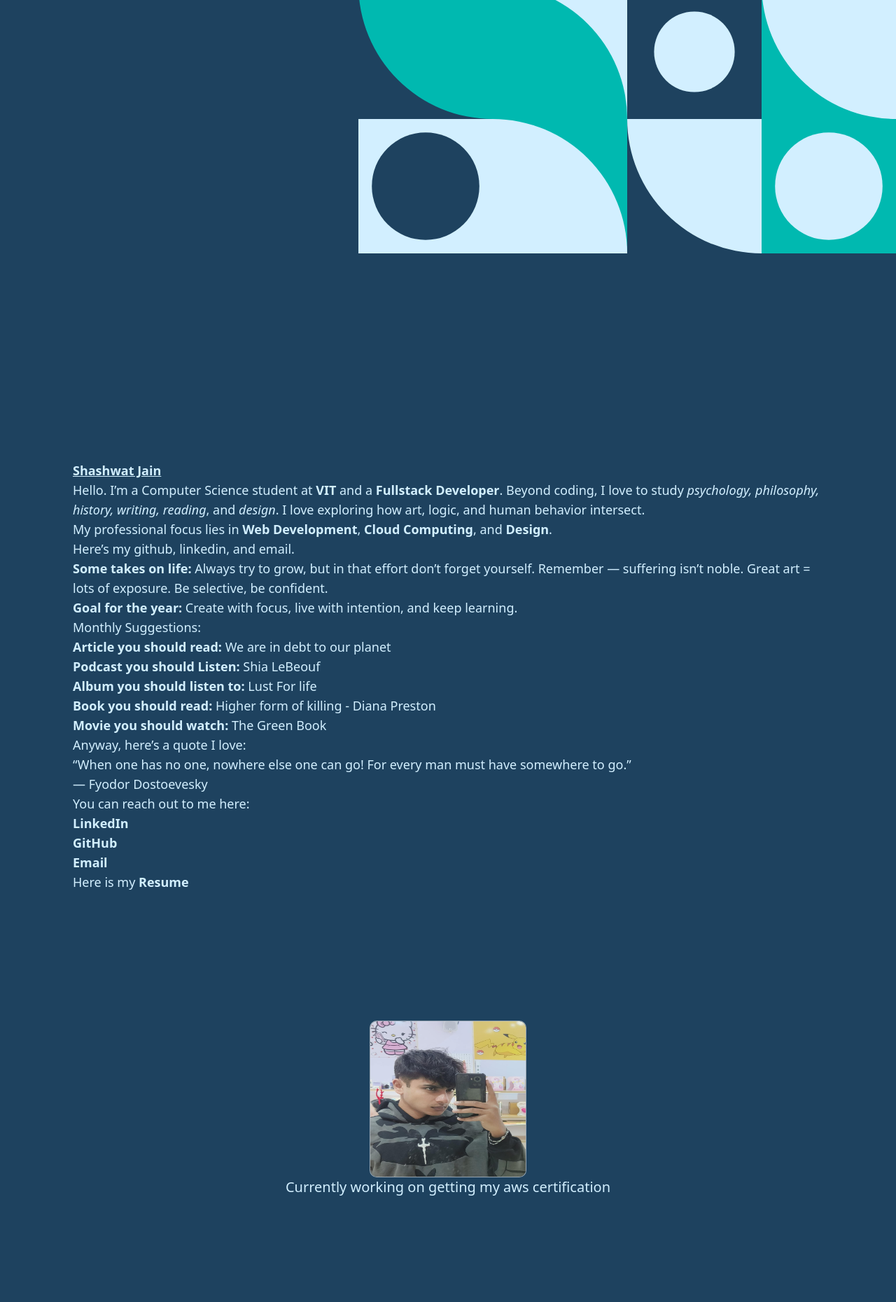
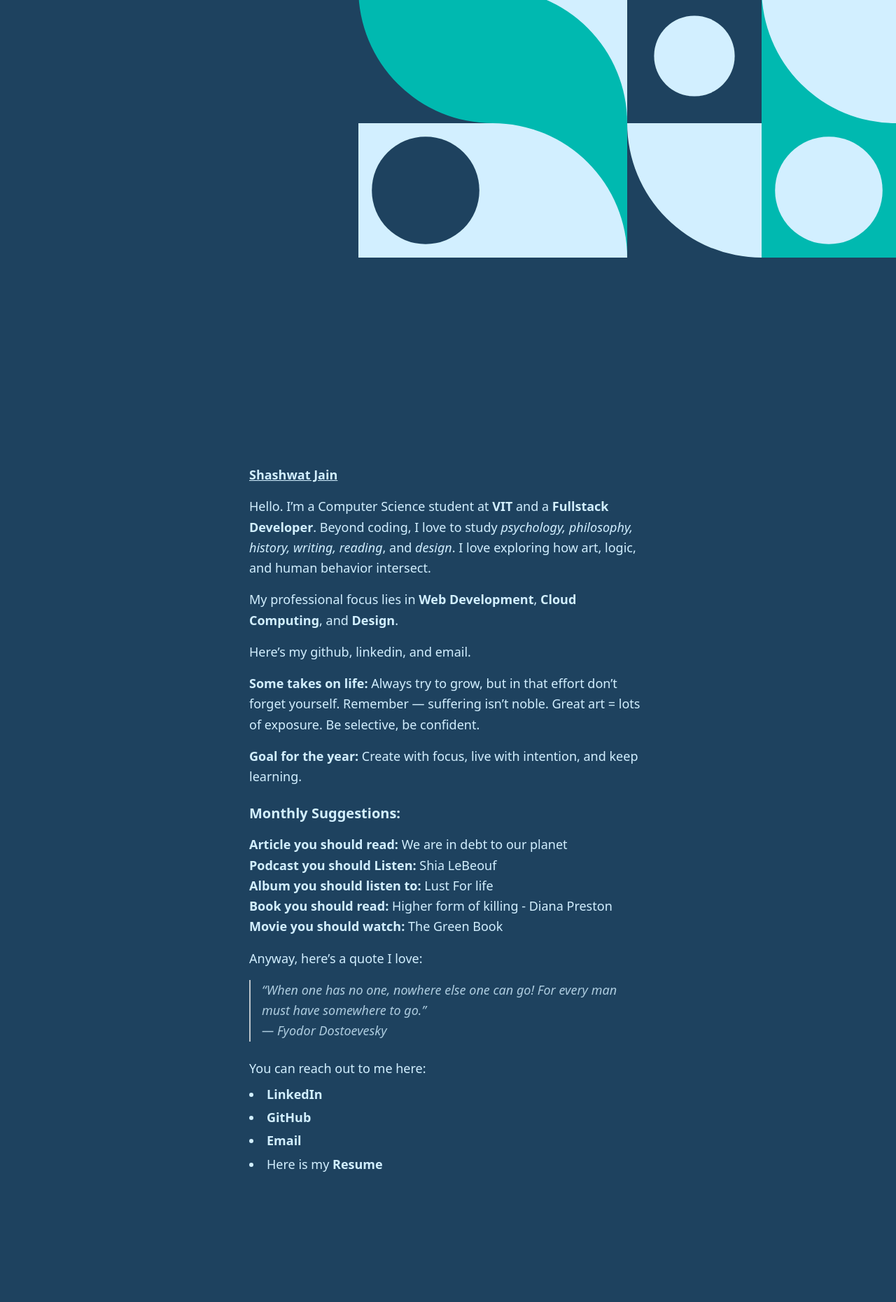
Before and after one commit to crash484/portfolioWebsite, a Next.js app: page / in a window 1280 px wide. Shown: the part 880-2740 px from the top of the page at 70% size. Built offline with nearby package versions, Linux system fonts and the light colour scheme.

Commit message:
added mobile view finally

```diff
--- a/src/app/page.jsx
+++ b/src/app/page.jsx
@@ -2,52 +2,44 @@
 import Header from "@/components/Header"
 import Footer from "@/components/Footer"
 import Profile from "@/components/profile"
-import Projects from "@/components/projects";
-import About from "@/components/About";
-import { useState,useEffect,useRef } from "react";
-import Design from "@/components/Design";
-
-
-{/* icons ill need */}
-import { CiLinkedin } from "react-icons/ci";
-import { CiMail } from "react-icons/ci";
-import { FaInstagram } from "react-icons/fa";
-
+import Projects from "@/components/projects"
+import About from "@/components/About"
+import { useState, useEffect } from "react"
+import Design from "@/components/Design"
 
 export default function Home() {
-  //for changing theme
-  const [isDark, setIsDark] = useState(true);
-  useEffect(()=>{
-    console.log(isDark)
-  },[isDark])
+  const [isDark, setIsDark] = useState(true)
+
+  useEffect(() => {  }, [isDark])
 
   return (
+    <div className={`${isDark ? "bg-bluish-2 text-tertiary" : "bg-secondary"} px-0`}>
+      <Header isDark={isDark} setIsDark={setIsDark} />
 
-    <div className={`${isDark?"bg-bluish-2 text-tertiary":"bg-secondary"}`}>
-      <Header isDark={isDark} setIsDark={setIsDark}/>
-
-    {/* for design */}
-    <div id="Profile">
+      {/* design / hero */}
+      <div id="Profile" className="px-0">
         <Design isDark={isDark} />
       </div>
-    <div className="p-0.5" id="About">
-      <About id="About" />
+
+      {/* about */}
+      <div id="About" className="px-0 py-3 md:p-0.5">
+        <About />
       </div>
 
-    {/*this is for profile section*/}
-    <div className="p-15 ">
-      <Profile/>
+      {/* profile */}
+      <div className="px-0 py-4 md:p-15">
+        <Profile />
       </div>
 
-     {/*this is for projects section*/}
-     <div className="p-0.5 " id="Projects" >
-      <Projects/>
+      {/* projects */}
+      <div id="Projects" className="px-0 py-3 md:p-0.5">
+        <Projects />
       </div>
 
-
-     <div className="p-0.5">
+      {/* footer */}
+      <div className="px-0 py-3 md:p-0.5">
         <Footer />
       </div>
     </div>
-  );
+  )
 }
--- a/src/components/About.jsx
+++ b/src/components/About.jsx
@@ -1,108 +1,145 @@
 "use client"
-import { DivideSquare } from "lucide-react";
+import { DivideSquare } from "lucide-react"
 import Image from "next/image"
 import { useState } from "react"
 
-export default function About(){
-    const [currentIndex, setCurrentIndex] = useState(0);
-    const nextSlide = ()=> {
-        setCurrentIndex((prevIndex)=>
-                prevIndex === images.length - 1 ? 0: prevIndex+1)
+export default function About() {
+  const [currentIndex, setCurrentIndex] = useState(0)
+
+  const nextSlide = () => {
+    setCurrentIndex((prevIndex) =>
+      prevIndex === images.length - 1 ? 0 : prevIndex + 1
+    )
   }
 
-    const prevSlide= () =>{
-        setCurrentIndex((prevIndex)=>
-        prevIndex === 0 ? images.length -1 : prevIndex -1)
+  const prevSlide = () => {
+    setCurrentIndex((prevIndex) =>
+      prevIndex === 0 ? images.length - 1 : prevIndex - 1
+    )
   }
   {/*2 function to increment and decrement*/}
 
-    const images=[{src:"/me.jpg"},{src:"/blogDemo.png"},{src:"/SageExcel.png"}]
-    return(
-        <div className="flex flex-col items-center p-0.5 s w-full h-fit ">
+  const images = [{ src: "/me.jpg" }, { src: "/blogDemo.png" }, { src: "/SageExcel.png" }]
+
+  return (
+    <div className="flex flex-col items-center w-full h-fit px-0 py-4 md:p-0.5">
+
       {/*few pictures of me in a nice format*/}
       {/* <div className="relative w-96 h-96 overflow-hidden rounded-lg">
-                <div className="flex transition-transform duration-300 ease-in-out h-full"
-                    style={{transform: `translate(-${currentIndex * 100}%)`}}>
-                   {images.map((image,index)=>(
-                    <div key={index} className="w-96 h-96 flex-shrink-0 relative">
-                    <Image
-                    src={image.src}
-                    alt="image for carousel"
-                    fill
-                    />
-                    </div>
-               ))}
-               </div>
-
-               <button onClick={prevSlide}
-                        className="absolute left-2 top-1/2 transform -translate-y-1/2 bg-black opacity-50 text-white p-2 rounded-full hover:opacity-70">
-                            ←
-                        </button>
-               <button onClick={nextSlide}
-                        className="absolute right-2 top-1/2 transform -translate-y-1/2 bg-black opacity-50 text-white p-2 rounded-full hover:opacity-70">
-                            →
-                        </button>
-                         {/* Dots Indicator
-                <div className="absolute bottom-4 left-1/2 transform -translate-x-1/2 flex space-x-2">
-                    {images.map((_, index) => (
-                        <button
-                            key={index}
-                            onClick={() => setCurrentIndex(index)}
-                            className={`w-2 h-2 rounded-full ${
-                                index === currentIndex
-                                    ? 'bg-white'
-                                    : 'bg-white opacity-50'
-                            }`}
-                        />
-                    ))}
-                </div>
-
-            </div>
-            */}
+          ...
+      </div> */}
 
       {/*text about me*/}
-            <div className="text-lg text-wrap p-25 ">
-                    <b className="underline">Shashwat Jain</b>
-                    <p>Hello. I’m a Computer Science student at <strong>VIT</strong> and a <strong>Fullstack Developer</strong>.
-                    Beyond coding, I love to study <em>psychology, philosophy, history, writing, reading</em>, and <em>design</em>.
-                    I love exploring how art, logic, and human behavior intersect.</p>
-
-                    <p>My professional focus lies in <strong>Web Development</strong>, <strong>Cloud Computing</strong>, and <strong>Design</strong>.</p>
-
-                    <p>Here’s my <a href="#">github</a>, <a href="#">linkedin</a>, and <a href="#">email</a>.</p>
-
-                    <p><strong>Some takes on life:</strong> Always try to grow, but in that effort don’t forget yourself.
-                    Remember — suffering isn’t noble. Great art = lots of exposure.
-                    Be selective, be confident.</p>
-
-                    <p><strong>Goal for the year:</strong> Create with focus, live with intention, and keep learning.</p>
-
-                    <h2>Monthly Suggestions:</h2>
+      <div
+        className="
+          w-full max-w-3xl
+          text-base leading-relaxed
+          px-4 py-4
+          md:text-lg md:px-25 md:py-25
+          space-y-4
+        "
+      >
+        <b className="underline block">Shashwat Jain</b>
 
         <p>
-                    <strong>Article you should read:</strong> <a href="https://populationmatters.org/news/2025/07/earth-overshoot-day-we-are-in-debt-to-our-planet/">We are in debt to our planet</a><br/>
-                    <strong>Podcast you should Listen:</strong> <a href="https://open.spotify.com/episode/5s1wf4sUEr8wrl39WlyMIf?si=2a6fc35b15514c1b">Shia LeBeouf</a><br/>
-                    <strong>Album you should listen to:</strong> <a href="https://open.spotify.com/album/7xYiTrbTL57QO0bb4hXIKo?si=w7PyPgl-RCmKjjAWmrvIDw">Lust For life</a><br/>
-                    <strong>Book you should read:</strong> <a href="https://www.goodreads.com/book/show/22529379-a-higher-form-of-killing?ac=1&from_search=true&qid=qbm5dCi2z6&rank=1">Higher form of killing - Diana Preston</a><br/>
-                    <strong>Movie you should watch:</strong> <a href="https://letterboxd.com/film/green-book/">The Green Book</a>
+          Hello. I’m a Computer Science student at <strong>VIT</strong> and a{" "}
+          <strong>Fullstack Developer</strong>. Beyond coding, I love to study{" "}
+          <em>psychology, philosophy, history, writing, reading</em>, and{" "}
+          <em>design</em>. I love exploring how art, logic, and human behavior
+          intersect.
+        </p>
+
+        <p>
+          My professional focus lies in <strong>Web Development</strong>,{" "}
+          <strong>Cloud Computing</strong>, and <strong>Design</strong>.
+        </p>
+
+        <p>
+          Here’s my <a href="#">github</a>, <a href="#">linkedin</a>, and{" "}
+          <a href="#">email</a>.
+        </p>
+
+        <p>
+          <strong>Some takes on life:</strong> Always try to grow, but in that
+          effort don’t forget yourself. Remember — suffering isn’t noble. Great
+          art = lots of exposure. Be selective, be confident.
+        </p>
+
+        <p>
+          <strong>Goal for the year:</strong> Create with focus, live with
+          intention, and keep learning.
+        </p>
+
+        <h2 className="text-lg md:text-xl font-semibold pt-2">
+          Monthly Suggestions:
+        </h2>
+
+        <p className="space-y-1">
+          <strong>Article you should read:</strong>{" "}
+          <a href="https://populationmatters.org/news/2025/07/earth-overshoot-day-we-are-in-debt-to-our-planet/">
+            We are in debt to our planet
+          </a>
+          <br />
+          <strong>Podcast you should Listen:</strong>{" "}
+          <a href="https://open.spotify.com/episode/5s1wf4sUEr8wrl39WlyMIf?si=2a6fc35b15514c1b">
+            Shia LeBeouf
+          </a>
+          <br />
+          <strong>Album you should listen to:</strong>{" "}
+          <a href="https://open.spotify.com/album/7xYiTrbTL57QO0bb4hXIKo?si=w7PyPgl-RCmKjjAWmrvIDw">
+            Lust For life
+          </a>
+          <br />
+          <strong>Book you should read:</strong>{" "}
+          <a href="https://www.goodreads.com/book/show/22529379-a-higher-form-of-killing?ac=1&from_search=true&qid=qbm5dCi2z6&rank=1">
+            Higher form of killing - Diana Preston
+          </a>
+          <br />
+          <strong>Movie you should watch:</strong>{" "}
+          <a href="https://letterboxd.com/film/green-book/">The Green Book</a>
         </p>
 
         <p>Anyway, here’s a quote I love:</p>
 
-                    <blockquote>
-                    “When one has no one, nowhere else one can go! For every man must have somewhere to go.” <br/>— Fyodor Dostoevesky
+        <blockquote className="border-l-2 pl-4 italic opacity-80">
+          “When one has no one, nowhere else one can go! For every man must have
+          somewhere to go.”
+          <br />— Fyodor Dostoevesky
         </blockquote>
-                    <div className="">
+
+        <div className="pt-2 space-y-2">
           <p>You can reach out to me here:</p>
-                        <ul>
-                            <li><a href="https://www.linkedin.com/in/shashwat-jain-0827a8251/" target="_blank"><strong>LinkedIn</strong></a></li>
-                            <li><a href="https://github.com/crash484" target="_blank"><strong>GitHub</strong></a></li>
-                            <li><a href="mailto:jshashwat032@gmail.com"><strong>Email</strong> </a></li>
-                            <li>Here is my <a href="https://drive.google.com/file/d/1-exPNEKhDBulBboIyNcpxxLUWeqXfR4i/view?usp=drive_link" target="_blank"> <b>Resume</b></a></li>
+          <ul className="list-disc list-inside space-y-1">
+            <li>
+              <a
+                href="https://www.linkedin.com/in/shashwat-jain-0827a8251/"
+                target="_blank"
+              >
+                <strong>LinkedIn</strong>
+              </a>
+            </li>
+            <li>
+              <a href="https://github.com/crash484" target="_blank">
+                <strong>GitHub</strong>
+              </a>
+            </li>
+            <li>
+              <a href="mailto:jshashwat032@gmail.com">
+                <strong>Email</strong>
+              </a>
+            </li>
+            <li>
+              Here is my{" "}
+              <a
+                href="https://drive.google.com/file/d/1-exPNEKhDBulBboIyNcpxxLUWeqXfR4i/view?usp=drive_link"
+                target="_blank"
+              >
+                <b>Resume</b>
+              </a>
+            </li>
           </ul>
         </div>
       </div>
-
     </div>
   )
 }
--- a/src/components/pattern.jsx
+++ b/src/components/pattern.jsx
@@ -18,12 +18,12 @@ export default function Pattern({ isDark }) {
         bg: "#1e425f",
       });
     } else {
-      // Light mode palette (you can tweak these)
+      // Light mode palette - Warm sunset theme
       setColors({
-        color1: "#d2efff",
-        color2: "#00b9b0",
-        color3: "#1e425f",
-        bg: "#ffffff",
+        color1: "#ff6b6b", // Coral red
+        color2: "#feca57", // Golden yellow
+        color3: "#48dbfb", // Sky blue
+        bg: "#f8f9fa",     // Off-white background
       });
     }
   }, [isDark]);
@@ -31,11 +31,13 @@ export default function Pattern({ isDark }) {
   const { color1, color2, color3, bg } = colors;
 
   return (
-    <svg
-      xmlns="http://www.w3.org/2000/svg"
-      viewBox="0 0 800 800"
-      className="w-full h-auto border-0"
-    >
+    <div className="w-full overflow-x-auto">
+      <svg
+        xmlns="http://www.w3.org/2000/svg"
+        viewBox="0 0 800 800"
+        className="h-auto border-0 min-w-[400px] md:min-w-0 md:w-full"
+        style={{ minWidth: "400px" }}
+      >
       <rect width="600" height="600" fill={bg} />
 
       {/* Row 1 */}
@@ -68,6 +70,7 @@ export default function Pattern({ isDark }) {
       <rect x="600" y="400" width="200" height="200" fill={color2} />
       <circle cx="700" cy="500" r="80" fill={color3} />
 
-    </svg>
+      </svg>
+    </div>
   );
 }
```
Also changed, not shown: src/components/Footer.jsx (+28 -17 lines), src/components/Header.jsx (+48 -36 lines), src/components/projects.jsx (+74 -50 lines), 1 other file (tests, documents, lock files or other folders). Lines whose indentation alone changed are shown as unchanged.
